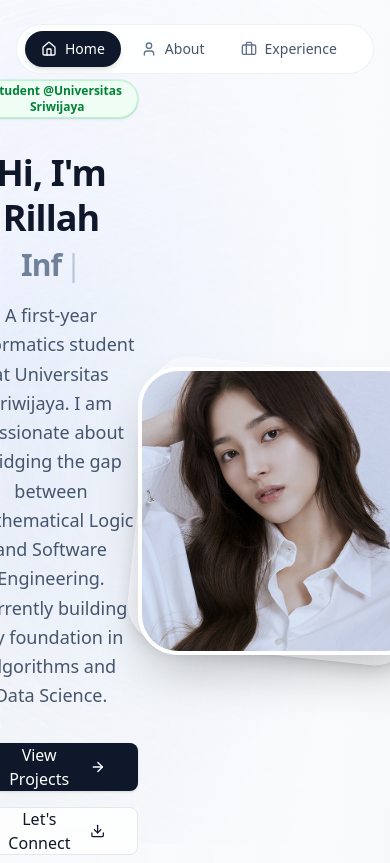
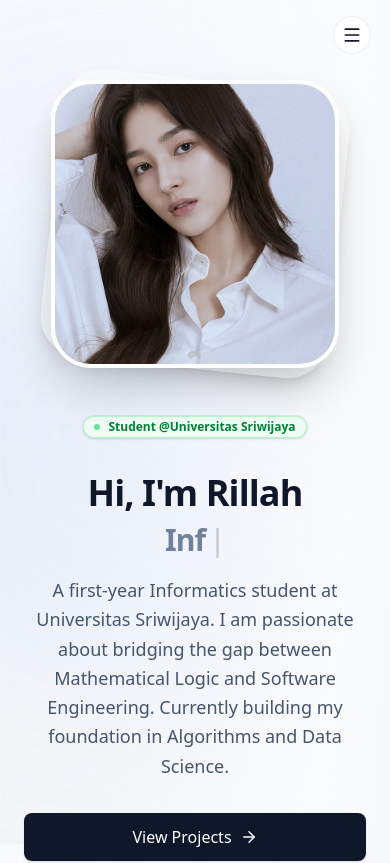
Before and after one commit to SerenaaaaRN/portfolio-rillah-next, a Next.js app: page / in a window 390 px wide. Shown: the top 863 px of the page. Built offline with nearby package versions, Linux system fonts and the light colour scheme.

Commit message:
perbaiki tampilin untuk mobile agar lebih rapi

```diff
--- a/components/Experience.tsx
+++ b/components/Experience.tsx
@@ -20,7 +20,7 @@ export const Experience: React.FC = () => {
       </div>
 
       <div className="flex justify-center mb-10">
-        <div className="inline-flex bg-slate-100 p-1.5 rounded-full relative">
+        <div className="flex flex-wrap justify-center bg-slate-100 p-1.5 rounded-xl sm:rounded-full relative">
           <button
             onClick={() => setActiveTab("education")}
             className={`flex items-center gap-2 px-6 py-2.5 rounded-full text-sm font-medium transition-all duration-300 ${
--- a/components/Hero.tsx
+++ b/components/Hero.tsx
@@ -58,10 +58,14 @@ export const Hero: React.FC = () => {
     >
       {/* Content */}
       <Animation type="slideUp">
+        <div className="grid grid-cols-1 lg:grid-cols-12 gap-12 items-center">
           {/* Text Content */}
           <div className="lg:col-span-7 space-y-8 order-2 lg:order-1 text-center lg:text-left">
             <div className="flex justify-center lg:justify-start">
-            <Badge variant="success" className="animate-fade-in-up shadow-sm">
+              <Badge
+                variant="success"
+                className="animate-fade-in-up shadow-sm"
+              >
                 <span className="w-1.5 h-1.5 bg-green-500 rounded-full mr-2 animate-pulse"></span>
                 Student @Universitas Sriwijaya
               </Badge>
@@ -142,6 +146,7 @@ export const Hero: React.FC = () => {
               />
             </div>
           </div>
+        </div>
       </Animation>
     </section>
   );
--- a/components/Navbar.tsx
+++ b/components/Navbar.tsx
@@ -1,9 +1,19 @@
 "use client";
 import React, { useState, useEffect } from "react";
-import { Home, User, Briefcase, Code2, Mail, Layout } from "lucide-react";
+import {
+  Home,
+  User,
+  Briefcase,
+  Code2,
+  Mail,
+  Layout,
+  Menu,
+  X,
+} from "lucide-react";
 
 export const Navbar: React.FC = () => {
   const [activeSection, setActiveSection] = useState("home");
+  const [isMenuOpen, setIsMenuOpen] = useState(false);
 
   const navItems = React.useMemo(
     () => [
@@ -23,6 +33,7 @@ export const Navbar: React.FC = () => {
     if (element) {
       element.scrollIntoView({ behavior: "smooth" });
     }
+    setIsMenuOpen(false); // Close menu on selection
   };
 
   // Update active section on scroll
@@ -46,10 +57,8 @@ export const Navbar: React.FC = () => {
     return () => observer.disconnect();
   }, [navItems]);
 
-  return (
-    <div className="fixed top-6 left-1/2 transform -translate-x-1/2 z-50 w-full max-w-fit px-4">
-      <nav className="bg-white/90 backdrop-blur-md shadow-soft border border-slate-200/60 rounded-full px-2 py-1.5 flex items-center gap-1 overflow-x-auto no-scrollbar max-w-[95vw]">
-        {navItems.map((item) => {
+  const renderNavItems = (isMobile: boolean) =>
+    navItems.map((item) => {
       const isActive = activeSection === item.id;
       const Icon = item.icon;
       return (
@@ -58,6 +67,7 @@ export const Navbar: React.FC = () => {
           onClick={() => handleScroll(item.id)}
           className={`
             flex items-center gap-2 px-4 py-2 rounded-full text-sm font-medium transition-all duration-300 whitespace-nowrap
+            ${isMobile ? "w-full text-left" : ""}
             ${
               isActive
                 ? "bg-slate-900 text-white shadow-md"
@@ -72,7 +82,30 @@ export const Navbar: React.FC = () => {
           <span>{item.label}</span>
         </button>
       );
-        })}
+    });
+
+  return (
+    <div className="fixed top-4 left-1/2 transform -translate-x-1/2 z-50 w-full max-w-sm sm:max-w-md md:max-w-fit px-4">
+      {/* Mobile & Tablet Menu Button */}
+      <div className="md:hidden flex justify-end w-full">
+        <button
+          onClick={() => setIsMenuOpen(!isMenuOpen)}
+          className="p-2 bg-white/90 backdrop-blur-md shadow-soft border border-slate-200/60 rounded-full"
+        >
+          {isMenuOpen ? <X size={20} /> : <Menu size={20} />}
+        </button>
+      </div>
+
+      {/* Mobile Menu */}
+      {isMenuOpen && (
+        <nav className="md:hidden mt-2 bg-white/95 backdrop-blur-md shadow-lg border border-slate-200/60 rounded-xl p-2 flex flex-col items-start gap-1">
+          {renderNavItems(true)}
+        </nav>
+      )}
+
+      {/* Desktop Menu */}
+      <nav className="hidden md:flex bg-white/90 backdrop-blur-md shadow-soft border border-slate-200/60 rounded-full px-2 py-1.5 items-center gap-1">
+        {renderNavItems(false)}
       </nav>
     </div>
   );
```
Lines whose indentation alone changed are shown as unchanged.
